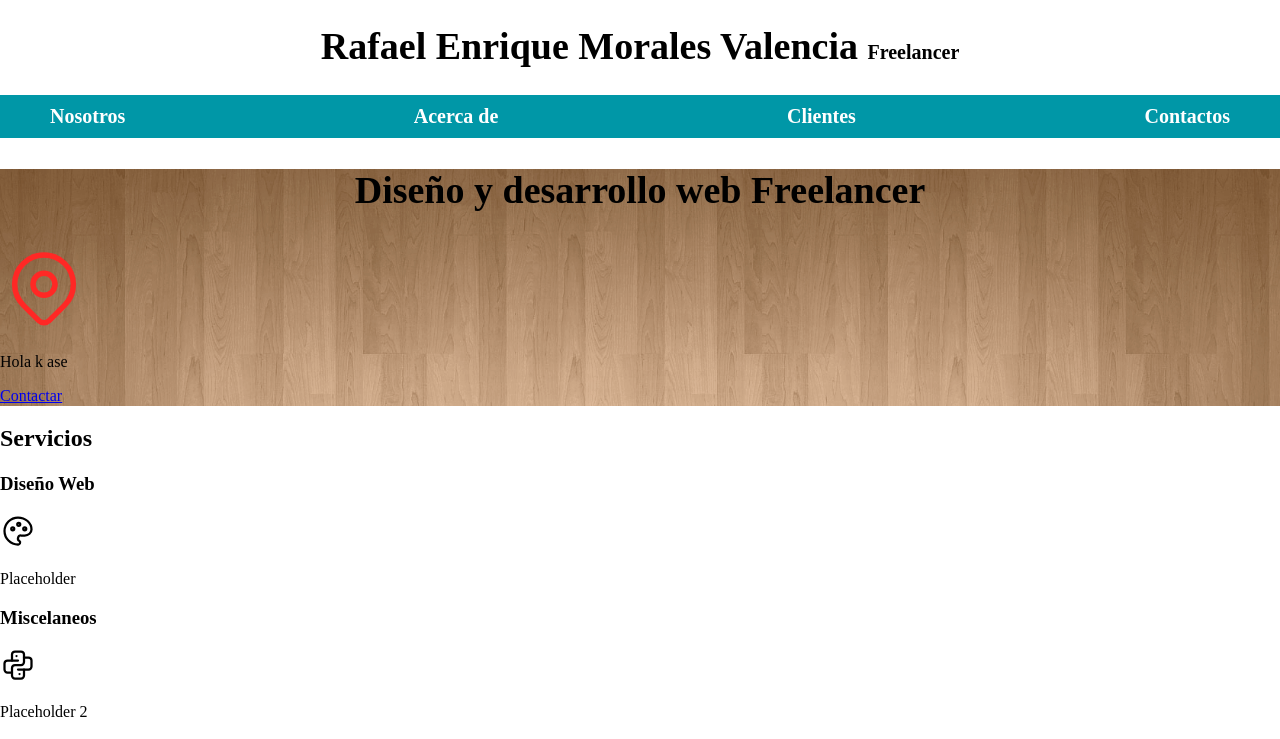
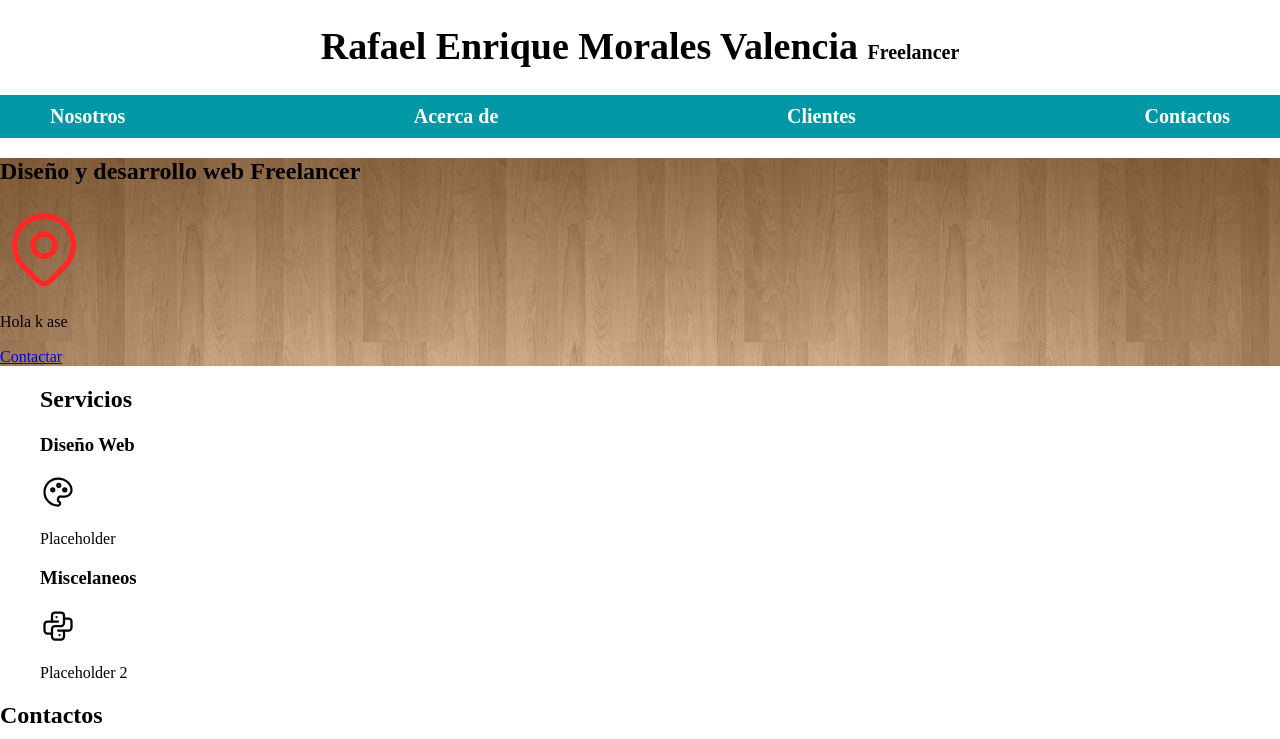
Before and after one commit to Remv123/SitioFreelancer, a plain HTML site: page index.html in a window 1280 px wide. Shown: the top 739 px of the page. Drawn offline with Linux system fonts and the light colour scheme.

Commit message:
Adicion de mas divisiones

```diff
--- a/index.html
+++ b/index.html
@@ -21,8 +21,8 @@
         </nav>
         <section class="Titleimg">
             <div class="Titleimg-bg">
-            <h2 class="Titulo">Diseño y desarrollo web Freelancer</h2>
-            <p>
+            <h2>Diseño y desarrollo web Freelancer</h2>
+            <div class="ubicacion">
                 <svg xmlns="http://www.w3.org/2000/svg" class="icon icon-tabler icon-tabler-map-pin" width="88" height="88" viewBox="0 0 24 24" stroke-width="1.5" stroke="#ff2825" fill="none" stroke-linecap="round" stroke-linejoin="round">
                     <path stroke="none" d="M0 0h24v24H0z" fill="none"/>
                     <path d="M9 11a3 3 0 1 0 6 0a3 3 0 0 0 -6 0" />
@@ -30,10 +30,12 @@
                   </svg>
             </p>
             <p>Hola k ase</p>
-            <a href="#">Contactar</a>
+            </div>
+            <div>
+            <a class="boton" href="#">Contactar</a>
             </div>
         </section>
-        <main>
+        <main class="contenedor sombra">
             <h2>Servicios</h2>
             <section>
                 <h3>Diseño Web</h3>
```
